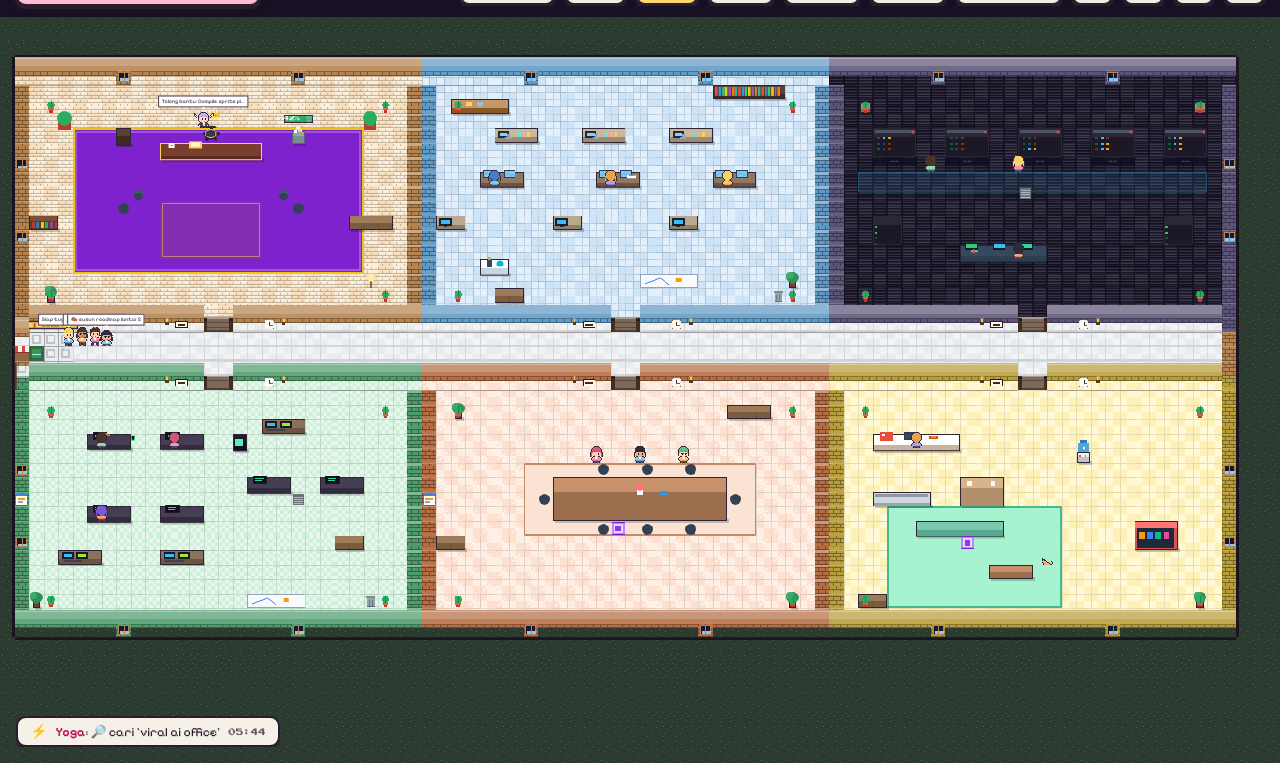
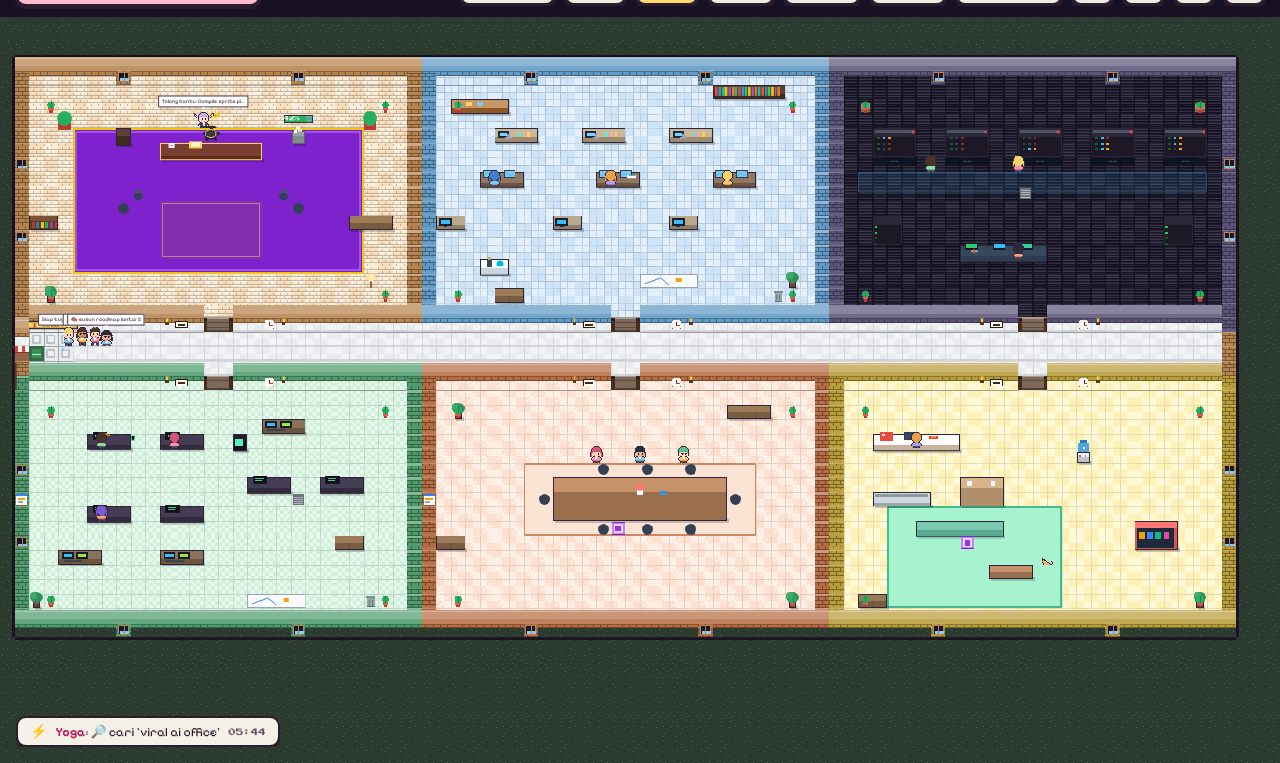
Before and after one commit to lamilearn/Lami-Office, a website: page services/lami-office-react/web/index.html in a window 1280 px wide. Shown: the part 37-800 px from the top of the page. Drawn offline with Linux system fonts and the light colour scheme; no server answers; animation ran at ten frames a second.

Commit message:
fix(map): keep a wall continuous where it meets a band
A divider or outer wall that meets a horizontal band is drawn raised, so the
lower part of its row came from the floor layer. That put a pale floor strip
across the vertical run right under the band, and the wall looked broken at
every joint.

When the wall continues below, the rest of the row is now painted with the wall
face instead of leaving it to the floor.

```diff
--- a/services/lami-office-react/web/index.html
+++ b/services/lami-office-react/web/index.html
@@ -241,7 +241,7 @@
   <script src="js/config.js?v=8b4f801a"></script>
   <script src="js/sprites.js?v=0f2d0938"></script>
   <script src="js/audio.js?v=120c44b4"></script>
-  <script src="js/tilemap.js?v=fc8df37d"></script>
+  <script src="js/tilemap.js?v=2a0dd17f"></script>
   <script src="js/world.js?v=ed8ababe"></script>
   <script src="js/agents.js?v=23524db0"></script>
   <script src="js/office.js?v=58df222c"></script>
--- a/services/lami-office-react/web/js/tilemap.js
+++ b/services/lami-office-react/web/js/tilemap.js
@@ -220,6 +220,10 @@
           // that stuck out of the band.
           const face = name.indexOf('wall_top') === 0 ? name.replace('wall_top', 'wall_face') : name;
           drawTile(ctx, map, face, x * ts, y * ts - WALL_LIFT + 4);
+          // Where a divider or an outer wall continues below, the rest of this
+          // row must stay wall too. Leaving it to the floor layer cut a pale
+          // band across the vertical run, so the wall looked broken at the joint.
+          if (belowSolid) drawTile(ctx, map, face, x * ts, y * ts);
           // No contact shadow here. A 6px dark band used to be painted under
           // every raised wall; while the floor beneath a wall was the outdoor
           // tile it blended away, but once a wall correctly sits on its own room
```
